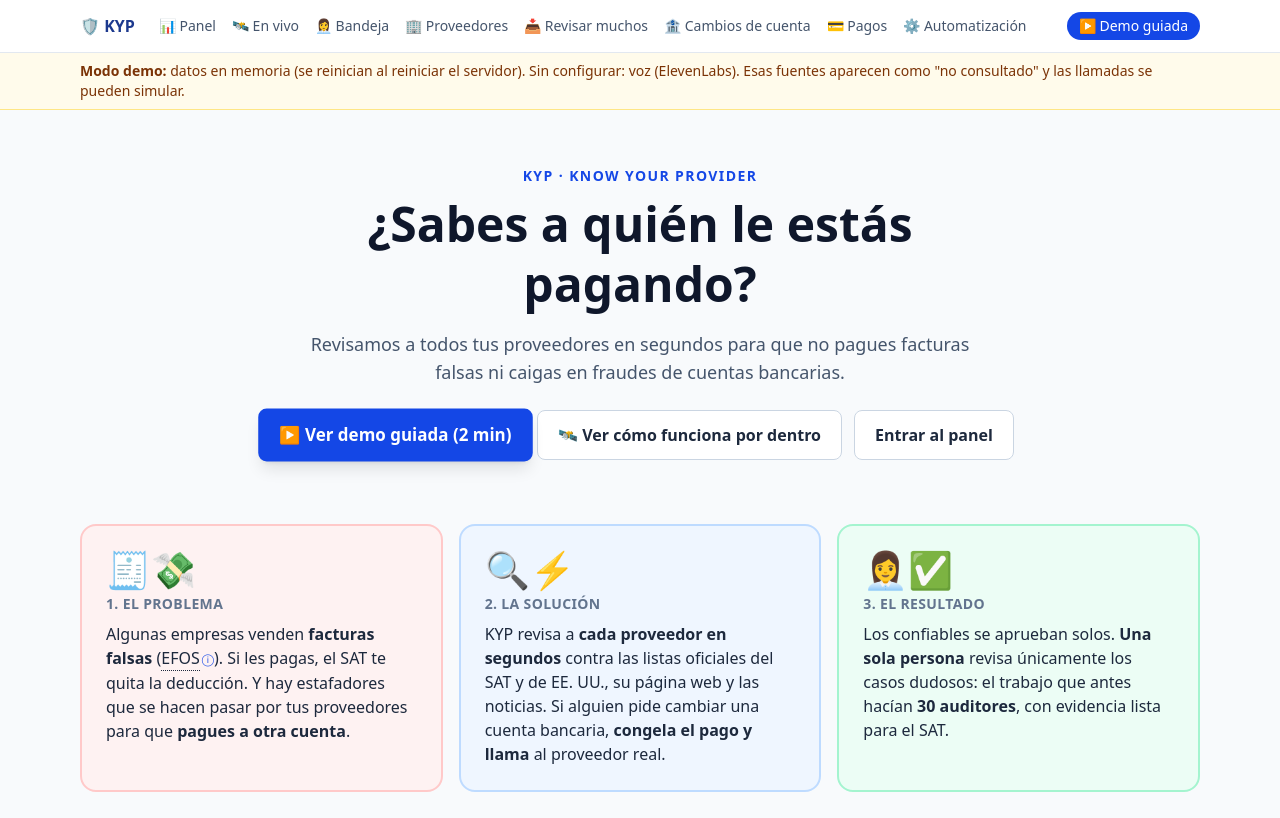
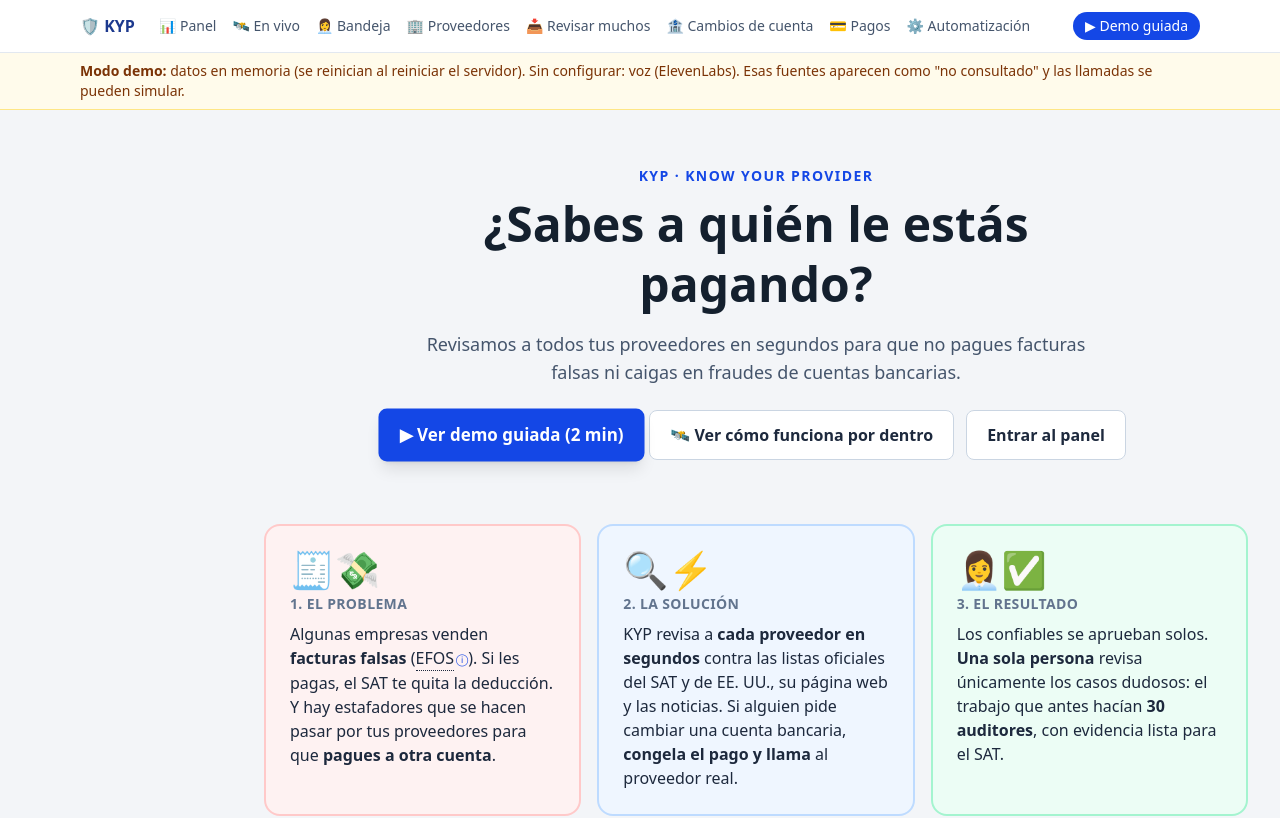
Before and after one commit to sanchezramirezoswaldo316-svg/KYP-Hackaton-, a Next.js app: page / in a window 1280 px wide. Shown: the top 818 px of the page. Built offline with nearby package versions, Linux system fonts and the light colour scheme; no server answers.

Commit message:
Define tokens y tipografia del front

```diff
--- a/src/app/globals.css
+++ b/src/app/globals.css
@@ -1,4 +1,34 @@
 @import "tailwindcss";
+
+@theme {
+  --color-lienzo: #f3f5f8;
+  --color-panel: #ffffff;
+  --color-borde: #d9dee6;
+  --color-borde-fuerte: #b7c0cd;
+  --color-tinta: #14202e;
+  --color-tinta-2: #4a5868;
+  --color-tinta-3: #7a8696;
+  --color-marca: #1b3a5c;
+  --color-marca-2: #274e7a;
+  --color-ok: #1e7a4c;
+  --color-ok-fondo: #e6f3ec;
+  --color-medio: #9a6a00;
+  --color-medio-fondo: #fbf1d9;
+  --color-alto: #b3261e;
+  --color-alto-fondo: #fbe9e7;
+  --color-info: #2a5fa8;
+  --color-info-fondo: #e8f0fa;
+  --radius-control: 6px;
+  --radius-panel: 8px;
+}
+
+* { box-sizing: border-box; }
+body { font-family: "IBM Plex Sans", system-ui, sans-serif; }
+body { background: var(--color-lienzo); color: var(--color-tinta); }
+button, a, input, select, textarea { outline-offset: 2px; }
+:where(button, a, input, select, textarea):focus-visible { outline: 2px solid var(--color-marca-2); }
+.tabular-nums { font-variant-numeric: tabular-nums; }
+.app-main { min-width: 0; }
 
 @keyframes aparecer {
   from { opacity: 0; transform: translateY(8px); }
@@ -16,7 +46,7 @@
   80% { transform: rotate(8deg); }
 }
 
-.animar-aparecer { animation: aparecer 0.45s ease both; }
+.animar-aparecer { animation: aparecer 0.25s cubic-bezier(.23,1,.32,1) both; }
 .animar-latido { animation: latido 1.6s ease-in-out infinite; }
 .animar-llamando { animation: llamando 1s ease-in-out infinite; display: inline-block; }
 
--- a/src/app/layout.tsx
+++ b/src/app/layout.tsx
@@ -4,6 +4,7 @@
 import { Tour } from "@/components/cliente/Tour";
 import { ZonaInterna } from "@/components/cliente/ZonaInterna";
 import "./globals.css";
+
 
 export const metadata: Metadata = {
   title: "KYP · Know Your Provider",
@@ -13,12 +14,12 @@
 export default function RootLayout({ children }: Readonly<{ children: React.ReactNode }>) {
   return (
     <html lang="es">
-      <body className="min-h-screen bg-slate-50 text-slate-900 antialiased">
+      <body className="min-h-screen antialiased">
         <ZonaInterna>
           <Navegacion />
           <BannerModo />
         </ZonaInterna>
-        <main className="mx-auto max-w-6xl px-4 py-8">{children}</main>
+        <main className="app-main min-h-screen px-4 py-6 sm:px-6 lg:ml-[232px] lg:px-8 lg:py-8">{children}</main>
         <ZonaInterna>
           <Tour />
         </ZonaInterna>
```
